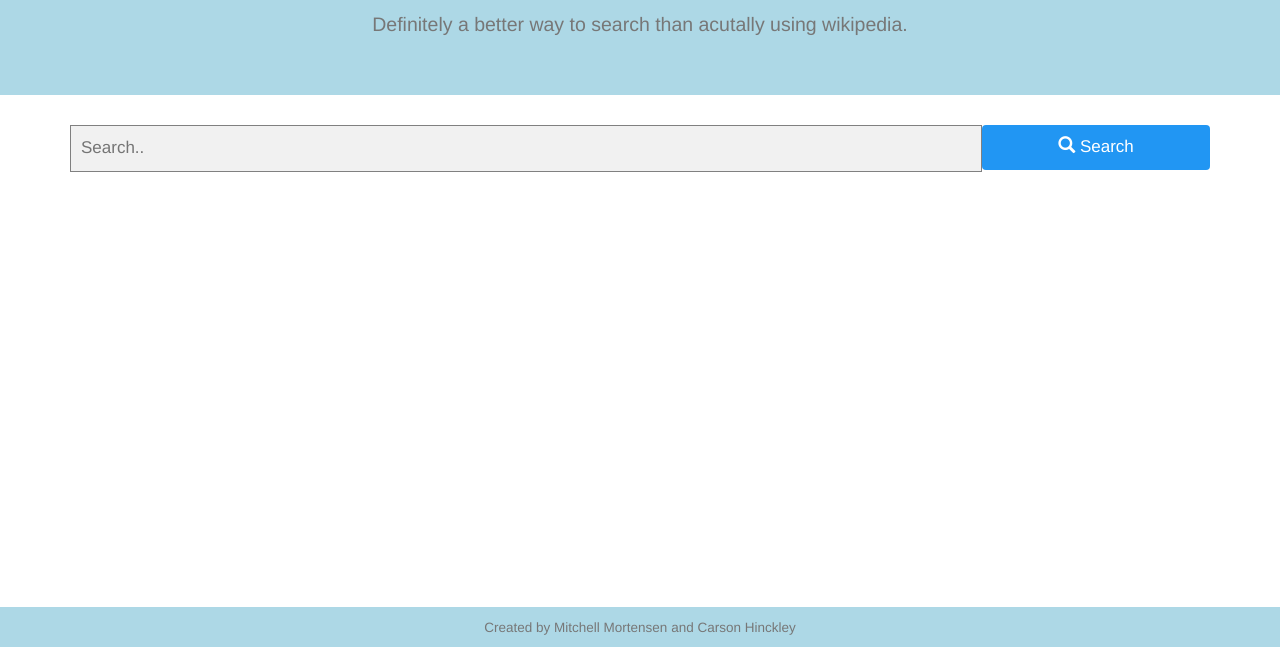
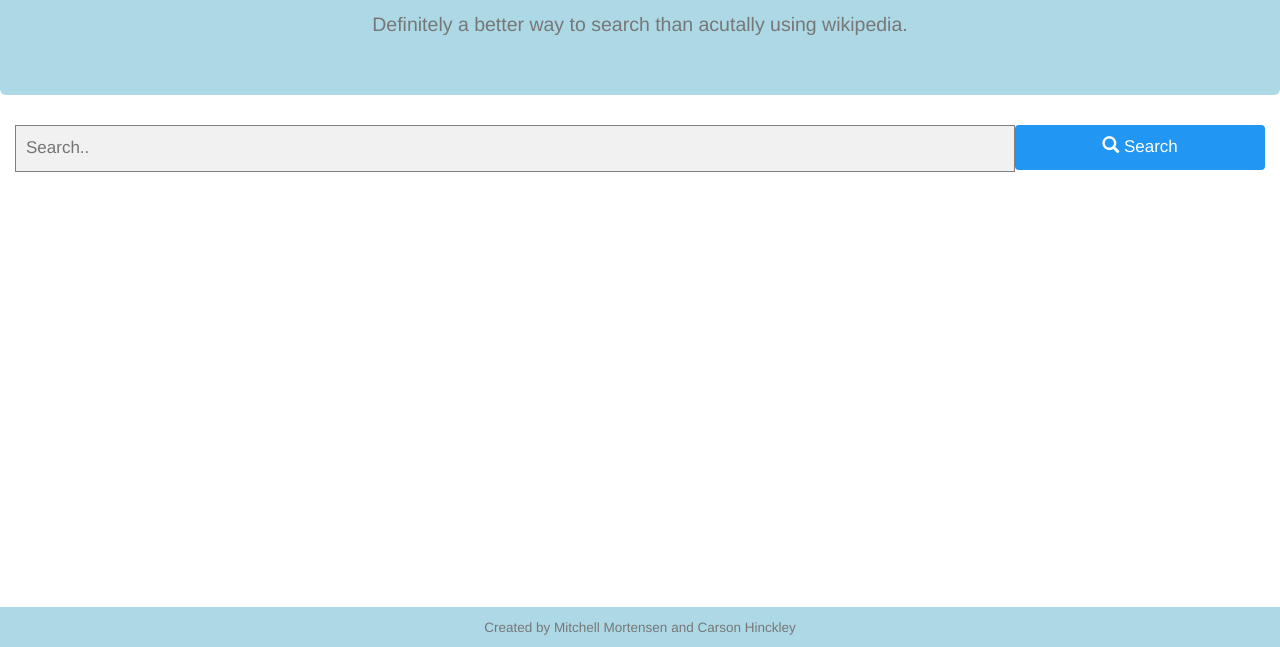
Before and after one commit to mitchneutron/CreativeProject2, a plain HTML site: page index.html in a window 1280 px wide. Shown: the part 153-800 px from the top of the page. Drawn offline with nearby package versions, Linux system fonts and the light colour scheme.

Commit message:
Frontend should be up to specs

```diff
--- a/index.html
+++ b/index.html
@@ -10,7 +10,7 @@
     </head>
 
     <body id = "body">
-
+      <div class = "container-fluid">
       <div class ="row">
         <div class = "jumbotron" id = "header">
           <h1>Convenient Wikipedia Search</h1>
@@ -18,17 +18,15 @@
         </div>
       </div>
 
-      <div class="container">
-              <form class="searchbox">
-                <input type="text" placeholder="Search..">
-                <button type="button" class="btn btn-default">
+
+                <input class = "searchbox" type="text" placeholder="Search..">
+                <button id="butttton" type="button" class="btn btn-default" onclick="search()">
                   <span class="glyphicon glyphicon-search"></span> Search
                 </button>
-              </form>
-      </div>
 
 
-      <div class="container">
+
+      <div class="container" id= "resultsContainer">
         <div>
 
         </div>
@@ -37,10 +35,12 @@
 
       </div>
 
-      <div class="row">
+
         <div class="footer navbar-fixed-bottom" id = "header">
           <h4><small>Created by Mitchell Mortensen and Carson Hinckley</small></h4>
         </div>
-      </div>
+
+        <h1></h1>
+</div>
 
 </html>
--- a/style.css
+++ b/style.css
@@ -1,7 +1,7 @@
 html,
 body {
   color: black;
-  background-color: #41B3A3;
+  background-color: white;
   height: 100%;
 }
 
@@ -18,11 +18,6 @@ body {
     background-color: lightblue;
     color:#85DCB;
 }
-
-#body{
-  background-color: white;
-}
-
 .title {
   font-size: 16px;
   font-weight: bold;
@@ -36,7 +31,7 @@ a,a:hover {
   text-decoration: none;
 }
 
-form.searchbox input[type=text] {
+.searchbox{
     padding: 10px;
     font-size: 17px;
     border: 1px solid grey;
@@ -45,7 +40,7 @@ form.searchbox input[type=text] {
     background: #f1f1f1;
 }
 
-form.searchbox button {
+#butttton {
     float: left;
     width: 20%;
     padding: 10px;
@@ -57,12 +52,17 @@ form.searchbox button {
     cursor: pointer;
 }
 
-form.searchbox button:hover {
+#butttton:hover {
     background: #0b7dda;
 }
 
-form.searchbox::after {
+.searchbox::after {
     content: "";
     clear: both;
     display: table;
 }
+
+#resultsContainer{
+  padding-top: 50px;
+  padding-bottom: 30px
+}
```
